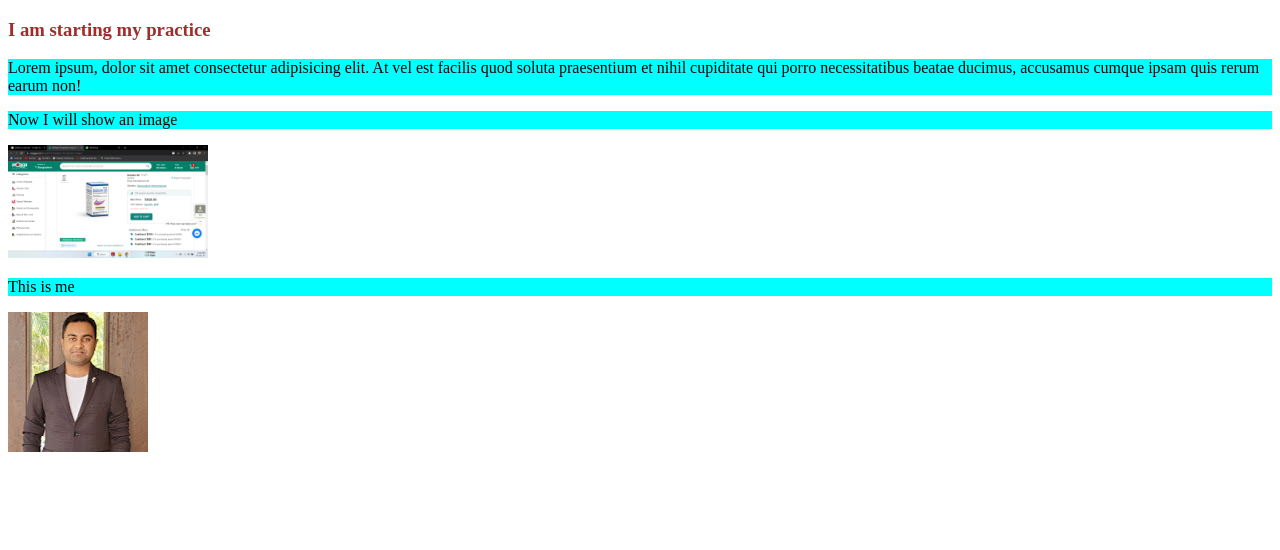
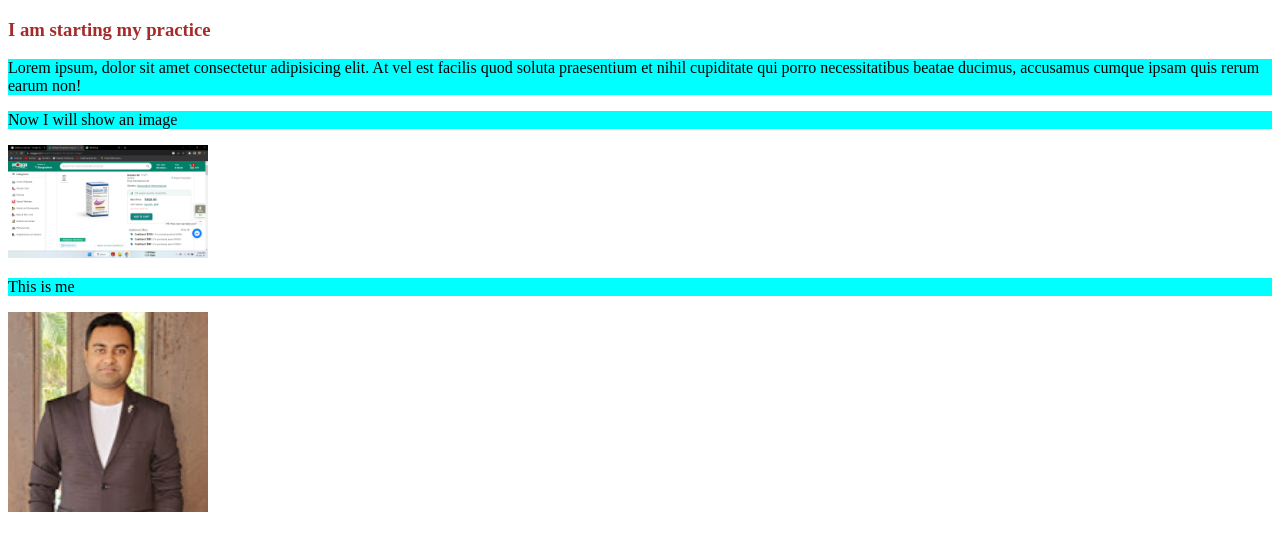
Before and after one commit to Showmeek/Practice, a plain HTML site: page index.html in a window 1280 px wide. Drawn offline with Linux system fonts and the light colour scheme.

Commit message:
correction

```diff
--- a/index.html
+++ b/index.html
@@ -17,7 +17,7 @@
         </div>
         <div>
             <p>This is me </p>
-            <img src="FP.jpg" alt="">
+            <img width="200px" src="FP.jpg" alt="">
         </div>
 
 </body>
```
